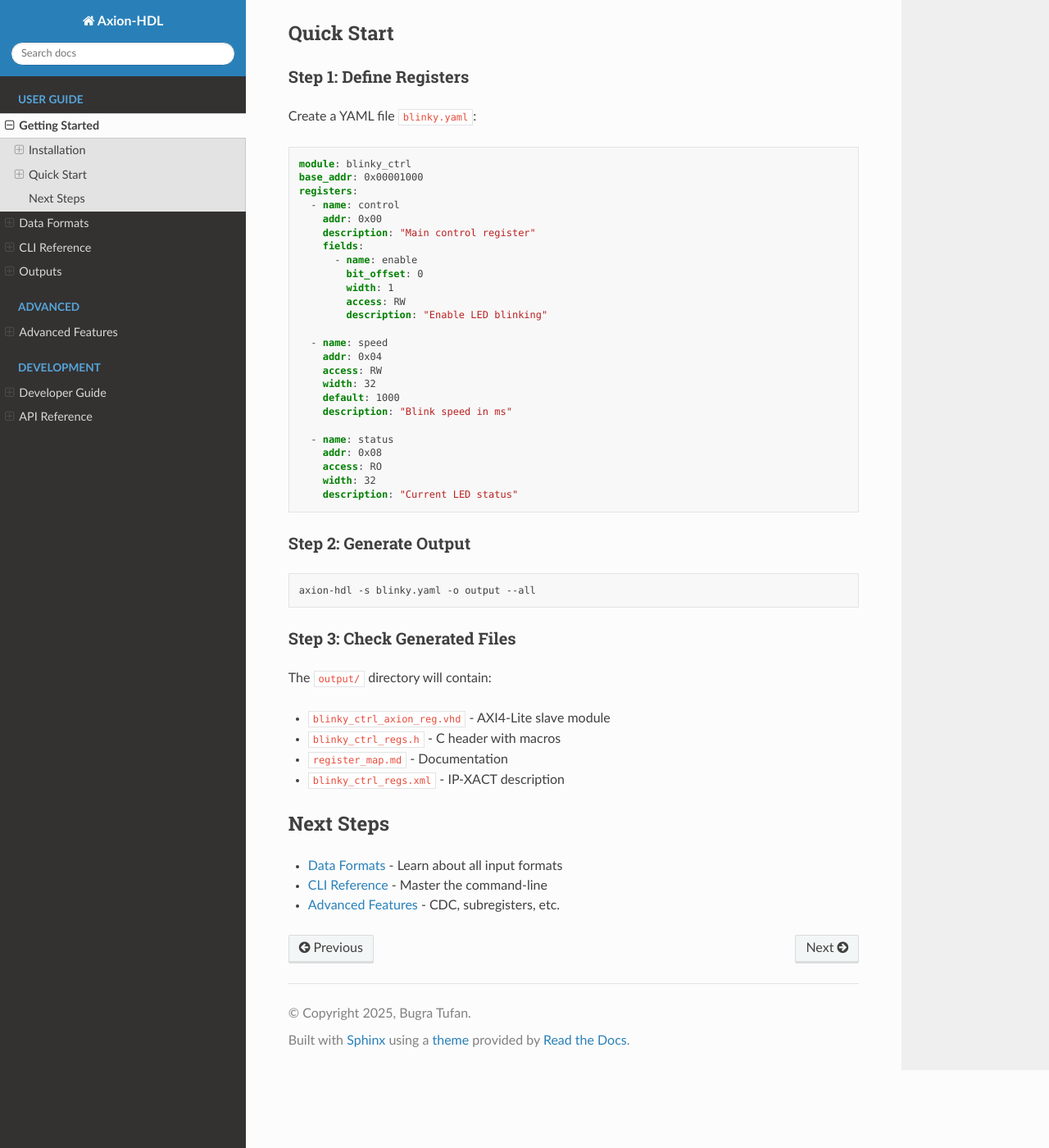
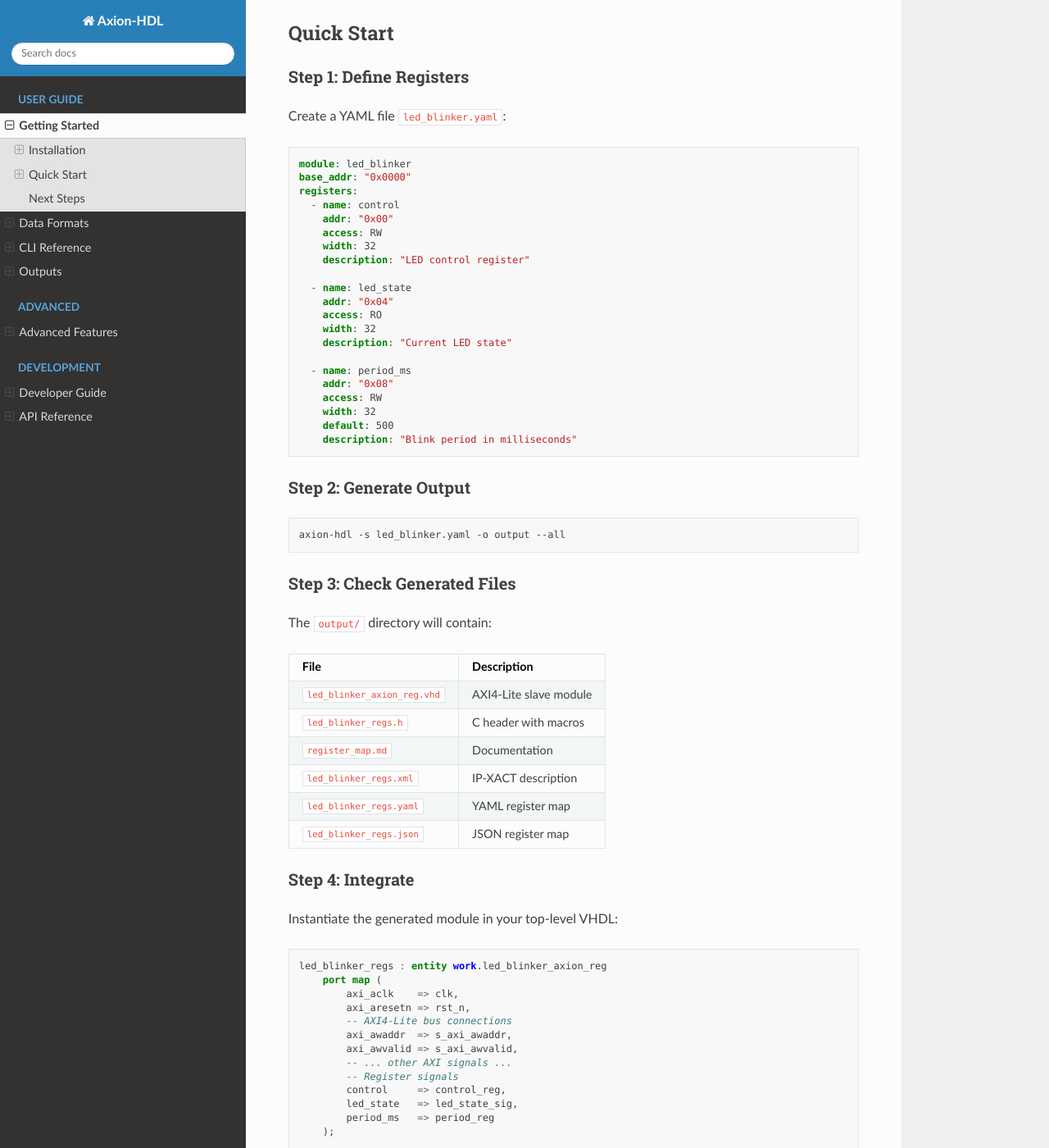
Before and after one commit to bugratufan/axion-hdl, a Sphinx documentation site: the page built from docs/source/getting-started.md, in a window 1280 px wide and 1400 px high, scrolled down 477 px. Shown: the whole window at 82% size. Built offline with Sphinx 7.4.7 and the Read the Docs theme 3.1.0, drawn with Linux system fonts in a browser that asks for light colours; some of the changed text lies outside the part shown.

Commit message:
docs: add comprehensive examples and fix CDC config format
- Add 4 working example files:
  - led_blinker.yaml (beginner level)
  - pwm_controller.xml (CDC, strobes)
  - gpio_controller.json
  - spi_master.vhd (VHDL annotations)

- Fix YAML/JSON CDC config format bug:
  - Must use 'config:' wrapper, not flat structure

- Update documentation:
  - getting-started.md: Better LED blinker walkthrough
  - data-formats.md: Correct CDC syntax for all formats
  - advanced-features.md: Comprehensive feature examples
  - cli-reference.md: More usage examples

All examples verified working with axion-hdl tool.

````diff
--- a/docs/source/getting-started.md
+++ b/docs/source/getting-started.md
@@ -19,53 +19,73 @@ pip install axion-hdl
 
 ### Step 1: Define Registers
 
-Create a YAML file `blinky.yaml`:
+Create a YAML file `led_blinker.yaml`:
 
 ```yaml
-module: blinky_ctrl
-base_addr: 0x00001000
+module: led_blinker
+base_addr: "0x0000"
 registers:
   - name: control
-    addr: 0x00
-    description: "Main control register"
-    fields:
-      - name: enable
-        bit_offset: 0
-        width: 1
-        access: RW
-        description: "Enable LED blinking"
-
-  - name: speed
-    addr: 0x04
+    addr: "0x00"
     access: RW
     width: 32
-    default: 1000
-    description: "Blink speed in ms"
+    description: "LED control register"
 
-  - name: status
-    addr: 0x08
+  - name: led_state
+    addr: "0x04"
     access: RO
     width: 32
-    description: "Current LED status"
+    description: "Current LED state"
+
+  - name: period_ms
+    addr: "0x08"
+    access: RW
+    width: 32
+    default: 500
+    description: "Blink period in milliseconds"
 ```
 
 ### Step 2: Generate Output
 
 ```bash
-axion-hdl -s blinky.yaml -o output --all
+axion-hdl -s led_blinker.yaml -o output --all
 ```
 
 ### Step 3: Check Generated Files
 
 The `output/` directory will contain:
 
-- `blinky_ctrl_axion_reg.vhd` - AXI4-Lite slave module
-- `blinky_ctrl_regs.h` - C header with macros
-- `register_map.md` - Documentation
-- `blinky_ctrl_regs.xml` - IP-XACT description
+| File | Description |
+|------|-------------|
+| `led_blinker_axion_reg.vhd` | AXI4-Lite slave module |
+| `led_blinker_regs.h` | C header with macros |
+| `register_map.md` | Documentation |
+| `led_blinker_regs.xml` | IP-XACT description |
+| `led_blinker_regs.yaml` | YAML register map |
+| `led_blinker_regs.json` | JSON register map |
+
+### Step 4: Integrate
+
+Instantiate the generated module in your top-level VHDL:
+
+```vhdl
+led_blinker_regs : entity work.led_blinker_axion_reg
+    port map (
+        axi_aclk    => clk,
+        axi_aresetn => rst_n,
+        -- AXI4-Lite bus connections
+        axi_awaddr  => s_axi_awaddr,
+        axi_awvalid => s_axi_awvalid,
+        -- ... other AXI signals ...
+        -- Register signals
+        control     => control_reg,
+        led_state   => led_state_sig,
+        period_ms   => period_reg
+    );
+```
 
 ## Next Steps
 
 - [Data Formats](data-formats) - Learn about all input formats
 - [CLI Reference](cli-reference) - Master the command-line
-- [Advanced Features](advanced-features) - CDC, subregisters, etc.
+- [Advanced Features](advanced-features) - CDC, subregisters, strobes
````
Also changed, not shown: docs/examples/gpio_controller.json (added, +45 -0 lines), docs/examples/led_blinker.yaml (added, +39 -0 lines), docs/examples/pwm_controller.xml (added, +40 -0 lines), docs/source/advanced-features.md (+77 -8 lines), docs/source/cli-reference.md (+62 -12 lines), docs/source/data-formats.md (+15 -5 lines), 1 other file.
